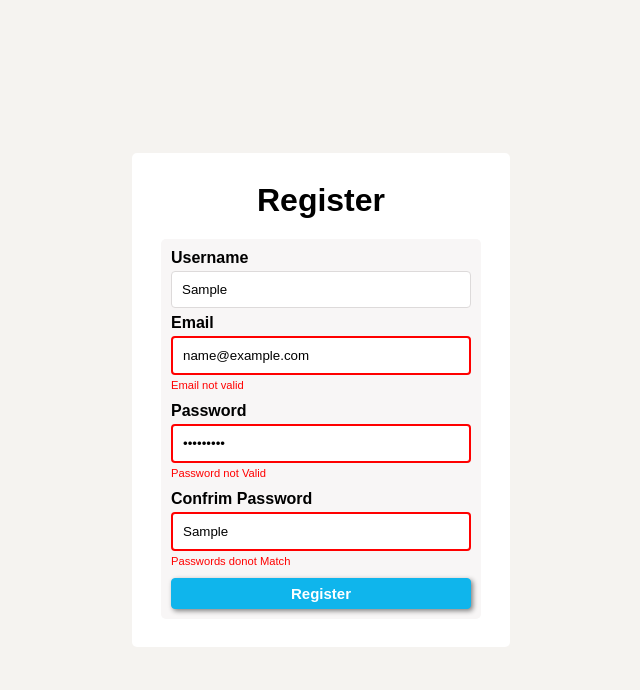
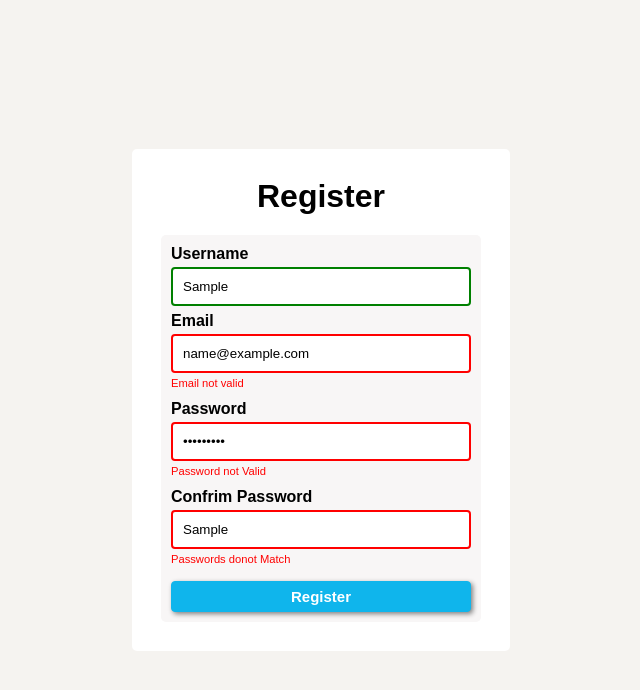
Before and after one commit to Khonnie/HTML_CSS_JS_PROJECTS, a plain HTML site: page FormValidation/index.html in a window 1280 px wide. Both pictures are taken after typing "Sample", "name@example.com", "Sample123", "Sample" into the empty fields and a click on the button "Register". Shown: the whole page, without its empty margins (319-959 px from the left). Drawn offline with Linux system fonts and the light colour scheme.

Commit message:
added a little space between the button and the upper input

```diff
--- a/FormValidation/style.css
+++ b/FormValidation/style.css
@@ -72,10 +72,12 @@ label{
     cursor: pointer;
     font-size: 15px;
     box-shadow: 2px 2px 5px gray;
+    margin-top: 5px;
 
 }
 #reg-btn:hover{
     background-color: rgb(12, 137, 179);
+
 }
 .error-message{
     display: none;
@@ -91,3 +93,6 @@ label{
     border: 2px solid red;
 
 }
+.valid{
+    border: 2px solid green;
+}
```
